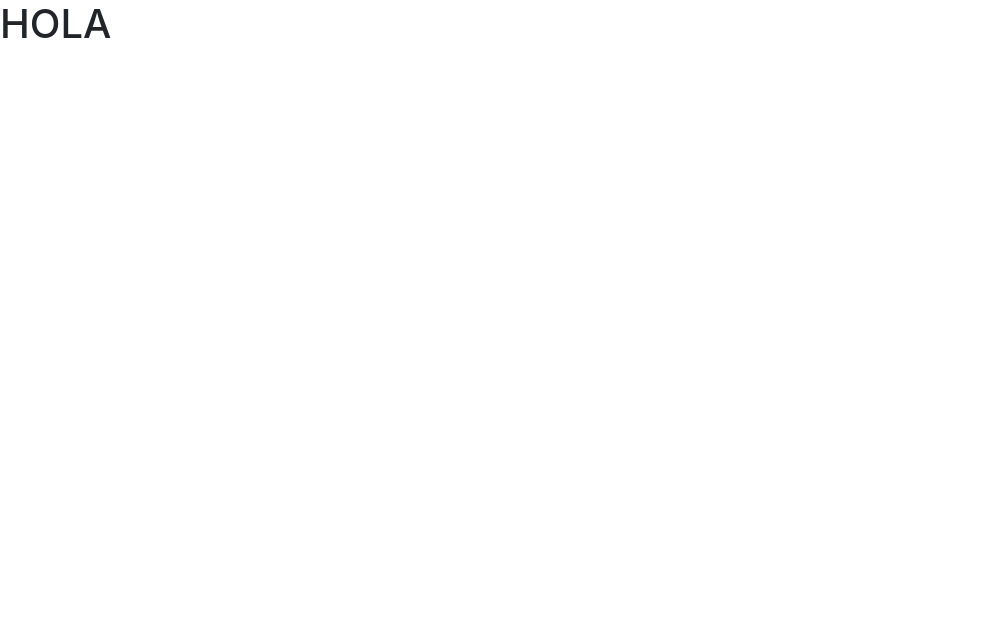
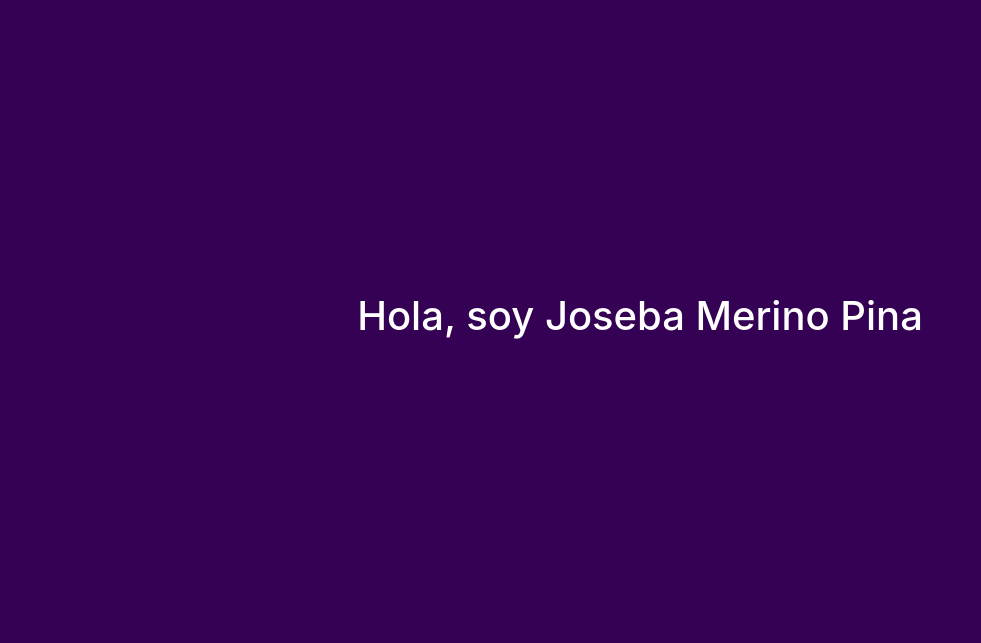
Before and after one commit to JosebaMerino/JosebaMerino.github.io, a plain HTML site: page index.html in a window 1280 px wide. Shown: the whole page, without its empty margins (0-981 px from the left). Drawn offline with nearby package versions, Linux system fonts and the light colour scheme.

Commit message:
Colores random

```diff
--- a/index.html
+++ b/index.html
@@ -1,5 +1,5 @@
 <!DOCTYPE html>
-<html lang="en">
+<html lang="en" >
 <head>
   <meta charset="UTF-8">
   <meta name="viewport" content="width=device-width, initial-scale=1.0">
@@ -8,12 +8,26 @@
   <link rel="stylesheet" href="https://maxcdn.bootstrapcdn.com/bootstrap/4.0.0/css/bootstrap.min.css" integrity="sha384-Gn5384xqQ1aoWXA+058RXPxPg6fy4IWvTNh0E263XmFcJlSAwiGgFAW/dAiS6JXm" crossorigin="anonymous">
 
 </head>
-<body>
-  <h1>HOLA </h1>
+<body id="body" style=" background-color: rgb(0, 128, 0);">
+  <div class=" container " style="height: 80vh;" >
+    <div class="row justify-content-center h-100" >
+      <div class="col  my-auto justify-content-center text-center text-white">
+        <h1>Hola, soy Joseba Merino Pina </h1>
+      </div>
+    </div>
+  </div>
 </body>
 
 <script src="https://code.jquery.com/jquery-3.2.1.slim.min.js" integrity="sha384-KJ3o2DKtIkvYIK3UENzmM7KCkRr/rE9/Qpg6aAZGJwFDMVNA/GpGFF93hXpG5KkN" crossorigin="anonymous"></script>
 <script src="https://cdnjs.cloudflare.com/ajax/libs/popper.js/1.12.9/umd/popper.min.js" integrity="sha384-ApNbgh9B+Y1QKtv3Rn7W3mgPxhU9K/ScQsAP7hUibX39j7fakFPskvXusvfa0b4Q" crossorigin="anonymous"></script>
 <script src="https://maxcdn.bootstrapcdn.com/bootstrap/4.0.0/js/bootstrap.min.js" integrity="sha384-JZR6Spejh4U02d8jOt6vLEHfe/JQGiRRSQQxSfFWpi1MquVdAyjUar5+76PVCmYl" crossorigin="anonymous"></script>
 
+<script >
+let bodyEL = document.getElementById("body");
+
+  bodyEL.style.backgroundColor = "rgb("+ Math.random() * 100 + 28 + ","+ Math.random() * 100 + 28 + "," + Math.random() * 100 + 28 + ")";
+
+
+
+</script>
 </html>
```
